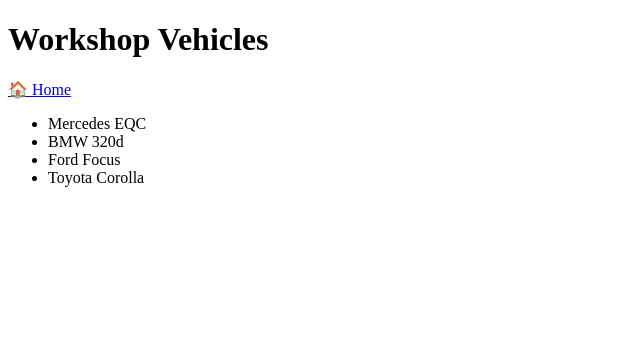
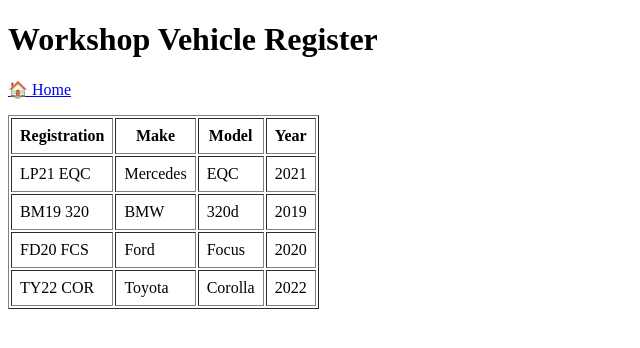
Before and after one commit to lawobaslaw/automotive-workshop-system, a Flask app: page /vehicles in a window 1280 px wide. Shown: the top 348 px of the page, without its empty margins (0-640 px from the left). Run offline with Flask 3, Linux system fonts and the light colour scheme.

Commit message:
Vehicle register table

```diff
--- a/app.py
+++ b/app.py
@@ -9,10 +9,30 @@
 @app.route("/vehicles")
 def vehicles():
     cars = [
-        "Mercedes EQC",
-        "BMW 320d",
-        "Ford Focus",
-        "Toyota Corolla"
+        {
+        "registration": "LP21 EQC",
+        "make": "Mercedes",
+        "model": "EQC",
+        "year": 2021
+    },
+    {
+        "registration": "BM19 320",
+        "make": "BMW",
+        "model": "320d",
+        "year": 2019
+    },
+    {
+        "registration": "FD20 FCS",
+        "make": "Ford",
+        "model": "Focus",
+        "year": 2020
+    },
+    {
+        "registration": "TY22 COR",
+        "make": "Toyota",
+        "model": "Corolla",
+        "year": 2022
+    }
     ]
 
     return render_template("vehicles.html", cars=cars)
--- a/templates/vehicles.html
+++ b/templates/vehicles.html
@@ -5,15 +5,31 @@
 </head>
 <body>
 
-<h1>Workshop Vehicles</h1>
+<h1>Workshop Vehicle Register</h1>
 
 <p><a href="/">🏠 Home</a></p>
 
-<ul>
+<table border="1" cellpadding="8">
+
+<tr>
+    <th>Registration</th>
+    <th>Make</th>
+    <th>Model</th>
+    <th>Year</th>
+</tr>
+
 {% for car in cars %}
-    <li>{{ car }}</li>
+
+<tr>
+    <td>{{ car.registration }}</td>
+    <td>{{ car.make }}</td>
+    <td>{{ car.model }}</td>
+    <td>{{ car.year }}</td>
+</tr>
+
 {% endfor %}
-</ul>
+
+</table>
 
 </body>
 </html>
```
